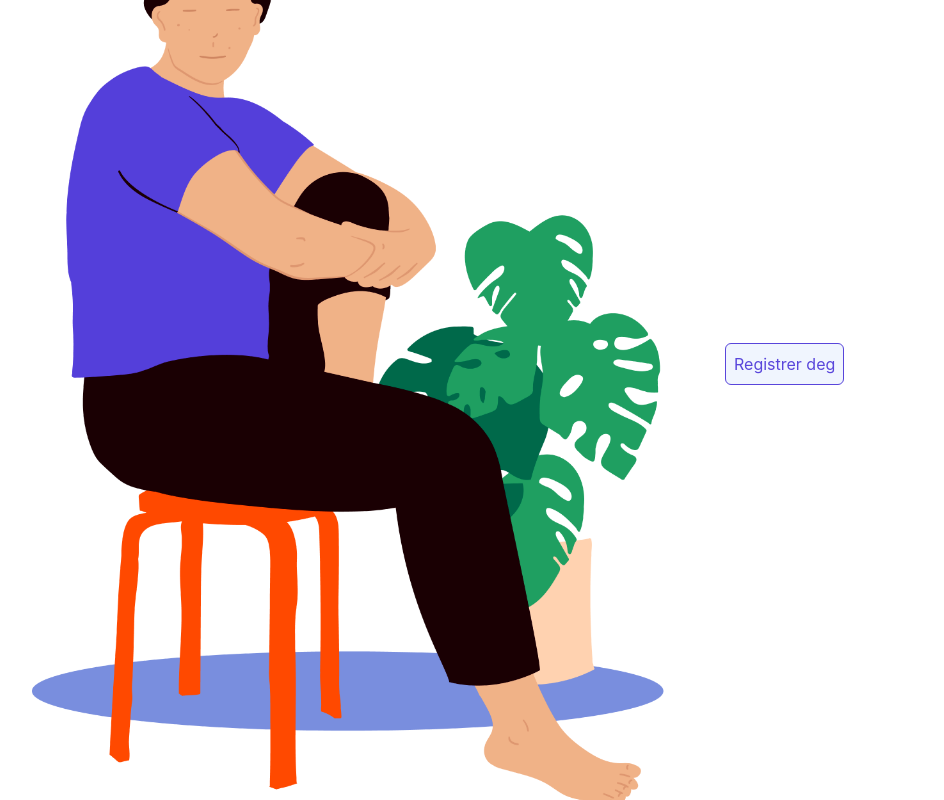
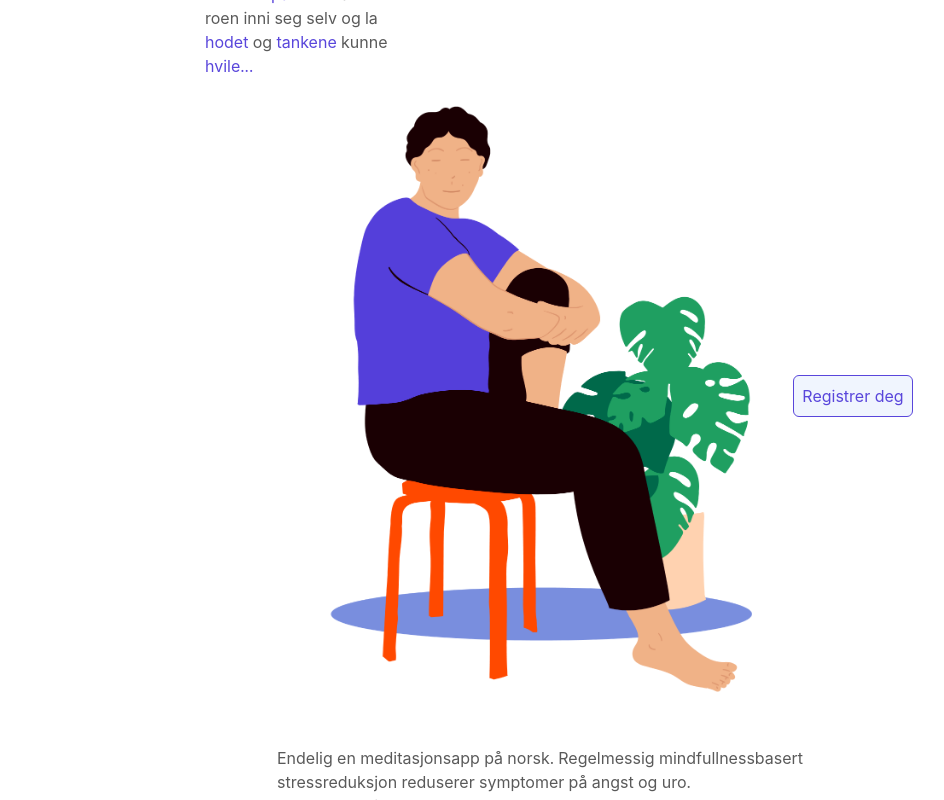
Before and after one commit to nikolai-max/react-pustepause, a React (Create React App) app: page / in a window 1280 px wide. Shown: the whole page, without its empty margins (43-987 px from the left). Built offline with nearby package versions, Linux system fonts and the light colour scheme.

Commit message:
Added media quieries

```diff
--- a/package.json
+++ b/package.json
@@ -15,6 +15,7 @@
     "react": "^16.13.1",
     "react-app-rewired": "^2.1.5",
     "react-dom": "^16.13.1",
+    "react-responsive": "^8.0.3",
     "react-scripts": "3.4.1"
   },
   "scripts": {
--- a/src/App.js
+++ b/src/App.js
@@ -2,17 +2,40 @@ import React from 'react';
 import illustration from './images/illustration.png';
 import './App.css';
 import ModalAnt from './components/modalant'
+import { useMediaQuery } from 'react-responsive'
 
 function App() {
+
+  const Desktop = ({ children }) => {
+    const isDesktop = useMediaQuery({ minWidth: 992 })
+    return isDesktop ? children : null
+  }
+  const Tablet = ({ children }) => {
+    const isTablet = useMediaQuery({ minWidth: 768, maxWidth: 991 })
+    return isTablet ? children : null
+  }
+  const Mobile = ({ children }) => {
+    const isMobile = useMediaQuery({ maxWidth: 767 })
+    return isMobile ? children : null
+  }
+
   return (
     <div className="container">
       <div>
         <div className="explainer">
-          <div className="explainer-wrapper">En <span className="inline-color">Pustepause</span> er å finne roen inni seg selv og la <span className="inline-color">hodet</span> og <span className="inline-color">tankene</span> kunne <span className="inline-color">hvile...</span>
-          </div>
+          <Desktop><div className="explainer-wrapper-desktop">En <span className="inline-color">Pustepause</span> er å finne roen inni seg selv og la <span className="inline-color">hodet</span> og <span className="inline-color">tankene</span> kunne <span className="inline-color">hvile...</span>
+          </div></Desktop>
+          <Tablet><div className="explainer-wrapper-tablet">En <span className="inline-color">Pustepause</span> er å finne roen inni seg selv og la <span className="inline-color">hodet</span> og <span className="inline-color">tankene</span> kunne <span className="inline-color">hvile...</span>
+          </div></Tablet>
+          <Mobile><div className="explainer-wrapper-mobile">En <span className="inline-color">Pustepause</span> er å finne roen inni seg selv og la <span className="inline-color">hodet</span> og <span className="inline-color">tankene</span> kunne <span className="inline-color">hvile...</span>
+          </div></Mobile>
         </div>
         <div className="content-wrapper">
-          <img src={illustration} alt="Mann som sitter betenkt på en stol" className="illustration"></img>
+
+        <Desktop><img src={illustration} alt="Mann som sitter betenkt på en stol" className="illustration-desktop"></img></Desktop>
+        <Tablet><img src={illustration} alt="Mann som sitter betenkt på en stol" className="illustration-tablet"></img></Tablet>
+        <Mobile><img src={illustration} alt="Mann som sitter betenkt på en stol" className="illustration-mobile"></img></Mobile>
+
           <div>
           <div className="inline-color"></div>
           <ModalAnt></ModalAnt>
@@ -20,7 +43,19 @@ function App() {
 
         </div>
         <div className="footer">
-          <div className="footer-wrapper">Endelig en meditasjonsapp på norsk. Regelmessig mindfullnessbasert stressreduksjon reduserer symptomer på angst og uro. <br></br><br></br>Utviklet av helsepersonell.</div>
+
+          <Desktop>
+            <div className="footer-wrapper-desktop">Endelig en meditasjonsapp på norsk. Regelmessig mindfullnessbasert stressreduksjon reduserer symptomer på angst og uro. <br></br> Appen er utviklet av helsepersonell.
+            </div>
+          </Desktop>
+          <Tablet>
+            <div className="footer-wrapper-tablet">Endelig en meditasjonsapp på norsk. Regelmessig mindfullnessbasert stressreduksjon reduserer symptomer på angst og uro. <br></br> Appen er utviklet av helsepersonell.
+            </div>
+          </Tablet>
+          <Mobile>
+            <div className="footer-wrapper-mobile">Endelig en meditasjonsapp på norsk. Regelmessig mindfullnessbasert stressreduksjon reduserer symptomer på angst og uro.<br></br> Appen er utviklet av helsepersonell.
+            </div>
+          </Mobile>
         </div>
       </div>
     </div>
--- a/src/index.css
+++ b/src/index.css
@@ -31,18 +31,34 @@ body {
   align-items: flex-end;
 }
 
-.explainer-wrapper {
+.explainer-wrapper-desktop {
+  width: 17%;
+  margin: 0px 0px 1em 15.5em;
+}
+
+.explainer-wrapper-tablet {
+  width: 23%;
+  margin: 0 0 1.5em 5.5em;
+}
+
+.explainer-wrapper-mobile {
   width: 40%;
   margin: 0 0 1.5em 1.5em;
 }
 
 .content-wrapper {
   display: flex;
-  justify-content: space-center;
+  justify-content: center;
   align-items: center;
 }
 
-.illustration {
+.illustration-desktop {
+  width: 40%;
+}
+.illustration-tablet {
+  width: 50%;
+}
+.illustration-mobile {
   width: 60%;
 }
 
@@ -54,8 +70,19 @@ body {
   text-align: center;
 }
 
-.footer-wrapper {
+.footer-wrapper-desktop {
+  width: 50%;
+  text-align: left;
+}
+
+.footer-wrapper-tablet {
   width: 60%;
+  text-align: left;
+}
+
+.footer-wrapper-mobile {
+  width: 80%;
+  text-align: left;
 }
 
 .button-custom {
```
Also changed, not shown: 1 other file (tests, documents, lock files or other folders).
